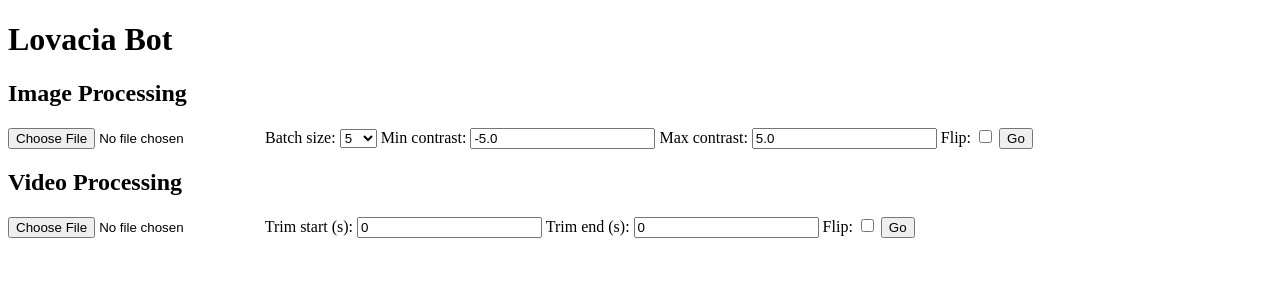
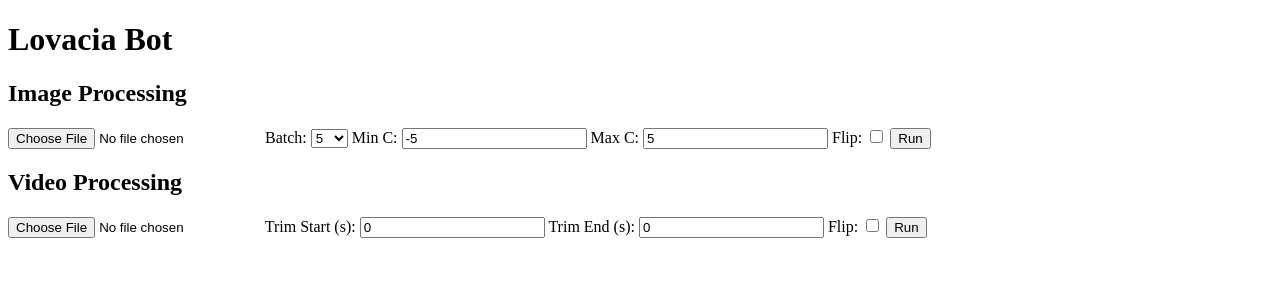
Before and after one commit to BrandonM01/lovacia-live, a Python web app: template templates/index.html in a window 1280 px wide. Shown: the top 300 px of the page. Run offline with Jinja, Linux system fonts and the light colour scheme; the template is opened without the code that fills it, so the values that code supplies are empty.

Commit message:
Update index.html

```diff
--- a/templates/index.html
+++ b/templates/index.html
@@ -11,22 +11,21 @@
 
   <h2>Image Processing</h2>
   <form action="/process-image/" method="post" enctype="multipart/form-data">
-    <input type="file" name="file" accept="image/*" required/>
-    Batch size:
-    <select name="count"><option>5</option><option>10</option><option>25</option><option>50</option></select>
-    Min contrast: <input type="number" name="contrast_min" value="-5.0" step="0.1"/>
-    Max contrast: <input type="number" name="contrast_max" value="5.0" step="0.1"/>
-    Flip: <input type="checkbox" name="flip"/>
-    <button type="submit">Go</button>
+    <input type="file" name="file" accept="image/*" required>
+    Batch: <select name="count"><option>5</option><option>10</option></select>
+    Min C: <input type="number" name="contrast_min" value="-5" step="0.1">
+    Max C: <input type="number" name="contrast_max" value="5" step="0.1">
+    Flip: <input type="checkbox" name="flip">
+    <button type="submit">Run</button>
   </form>
 
   <h2>Video Processing</h2>
   <form action="/process-video/" method="post" enctype="multipart/form-data">
-    <input type="file" name="file" accept="video/*" required/>
-    Trim start (s): <input type="number" name="trim_start" value="0" step="0.1"/>
-    Trim end (s):   <input type="number" name="trim_end" value="0" step="0.1"/>
-    Flip: <input type="checkbox" name="flip"/>
-    <button type="submit">Go</button>
+    <input type="file" name="file" accept="video/*" required>
+    Trim Start (s): <input type="number" name="trim_start" value="0" step="0.1">
+    Trim End (s):   <input type="number" name="trim_end" value="0" step="0.1">
+    Flip: <input type="checkbox" name="flip">
+    <button type="submit">Run</button>
   </form>
 </body>
 </html>
```
